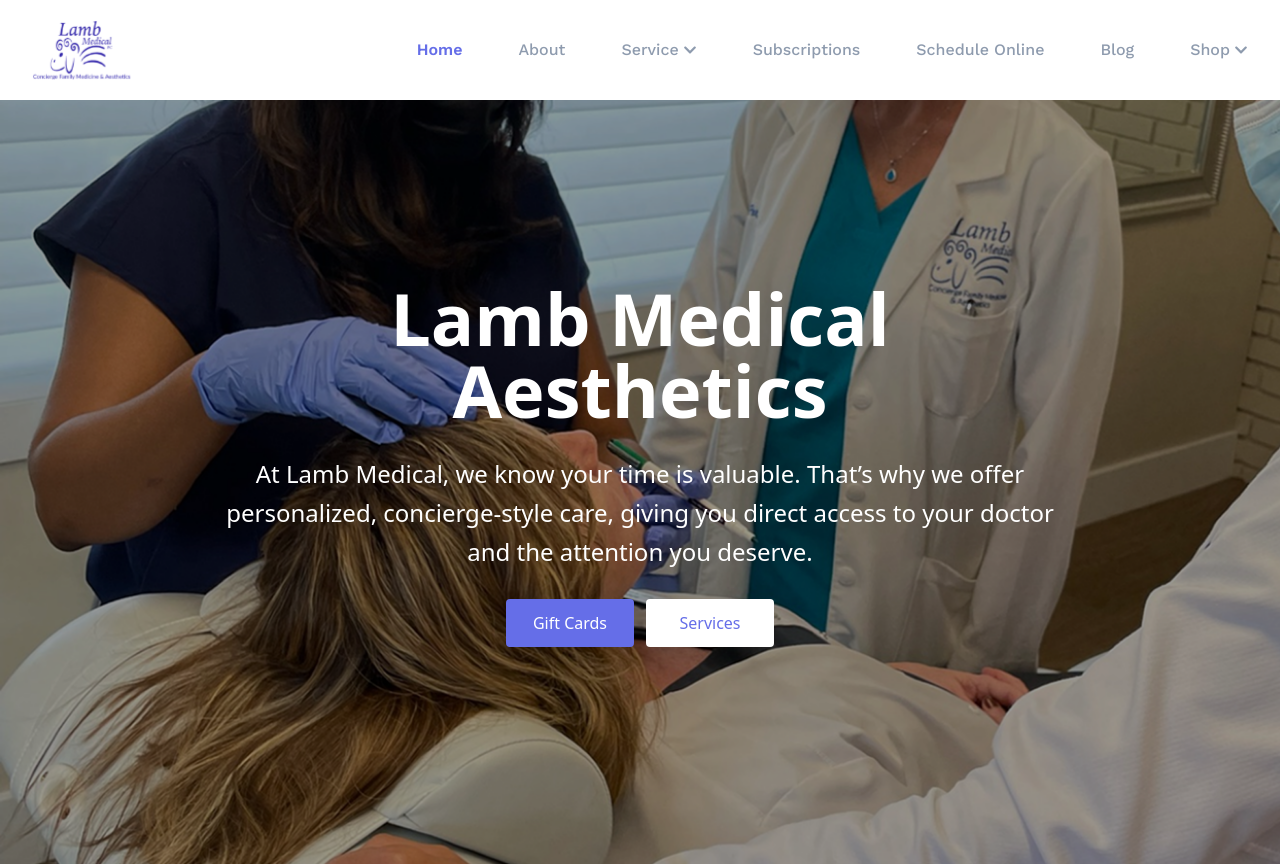
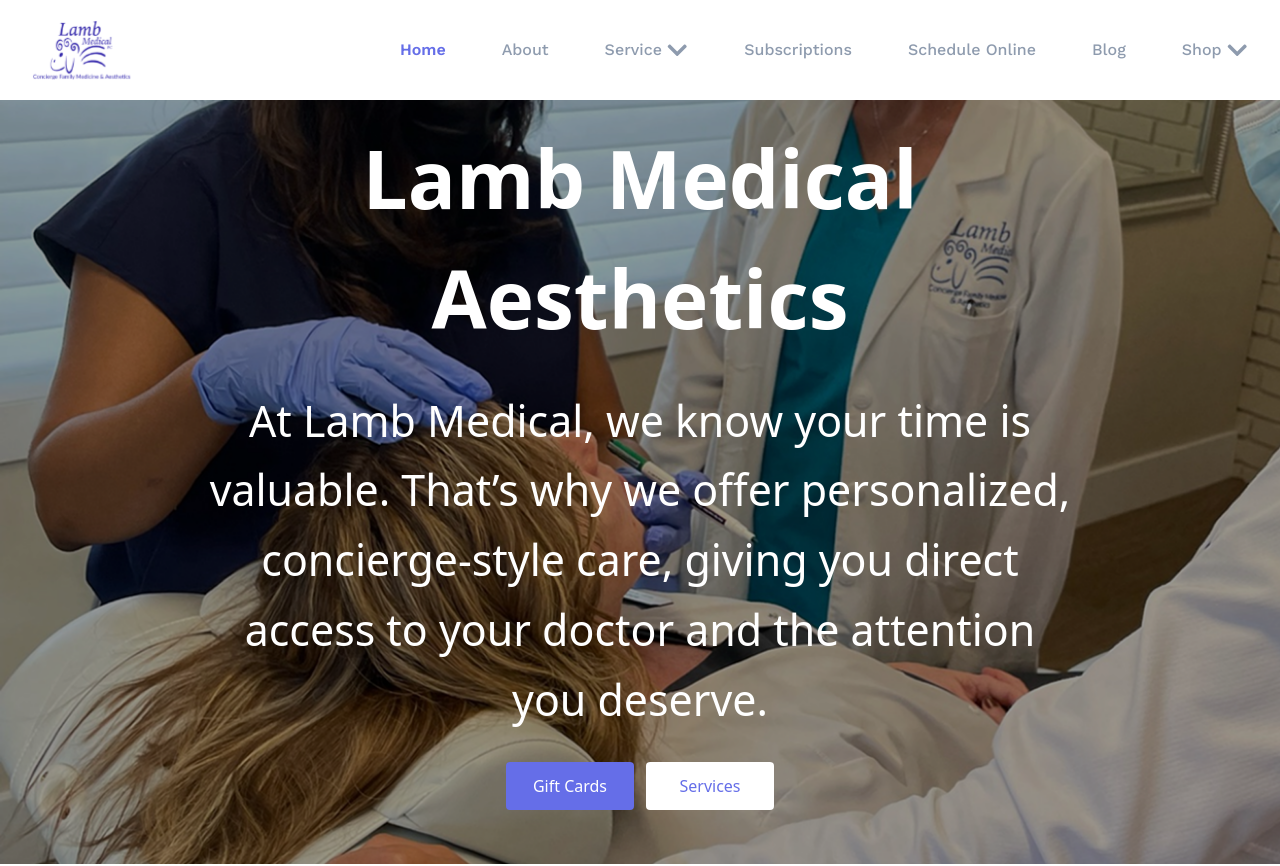
Before and after one commit to AdamJamiu/lamb-medical, a Next.js app: page / in a window 1280 px wide. Shown: the top 866 px of the page. Built offline with nearby package versions, Linux system fonts and the light colour scheme.

Commit message:
Rename project and update Tailwind CSS configuration with new font families, colors, and font sizes

```diff
--- a/tailwind.config.ts
+++ b/tailwind.config.ts
@@ -7,11 +7,17 @@ export default {
     "./app/**/*.{js,ts,jsx,tsx,mdx}",
   ],
   theme: {
+    fontFamily: {
+      rubik: "var(--font-rubik), serif",
+      work_sans: "var(--font-work_sans), serif",
+      poppins: "var(--font-poppins), serif",
+    },
     container: {
       padding: "1rem",
       center: true,
     },
     screens: {
+      xxs: "375px",
       xs: "450px",
       sm: "576ppx",
       md: "768px",
@@ -20,19 +26,48 @@ export default {
       xxl: "1280px",
       "2xl": "1536px",
     },
+    colors: {
+      background: "var(--background)",
+      foreground: "var(--foreground)",
+      white: "#ffffff",
+      black: "#000000",
+      primary: "#656EE8",
+      "grey-50": "#00000080",
+      "grey-100": "#FAFAFA",
+      "grey-200": "#12121299",
+      "grey-300": "#121212",
+      "grey-400": "#8E9BAE",
+      "grey-500": "#737373",
+      "grey-600": "#8E9BAE",
+      "grey-700": "#282828",
+      "grey-900": "#161616",
+    },
+    fontSize: {
+      xs: "1.2rem",
+      sm: "1.4rem",
+      base: "1.6rem",
+      md: "1.8rem",
+      lg: "2rem",
+      x: "2.35rem",
+      xl: "2.4rem",
+      "2xl": "2.68rem",
+      "3xl": "2.8rem",
+      "4xl": "3.2rem",
+      "5xl": "3.6rem",
+      "6xl": "4.8rem",
+      "7xl": "5rem",
+      "8xl": "6.27rem",
+      "9xl": "6.5rem",
+      "10xl": "7rem",
+      "11xl": "12.8rem",
+    },
+
     extend: {
-      fontFamily: {
-        rubik: "var(--font-rubik)",
-        work_sans: "var(--font-work_sans)",
-        poppins: "var(--font-poppins)",
-      },
-      colors: {
-        background: "var(--background)",
-        foreground: "var(--foreground)",
-        primary: "#656EE8",
-      },
       backgroundImage: {
         home_hero: "url('/1.png')",
+      },
+      maxWidth: {
+        default: "144rem",
       },
     },
   },
```
Also changed, not shown: 1 other file (tests, documents, lock files or other folders).
